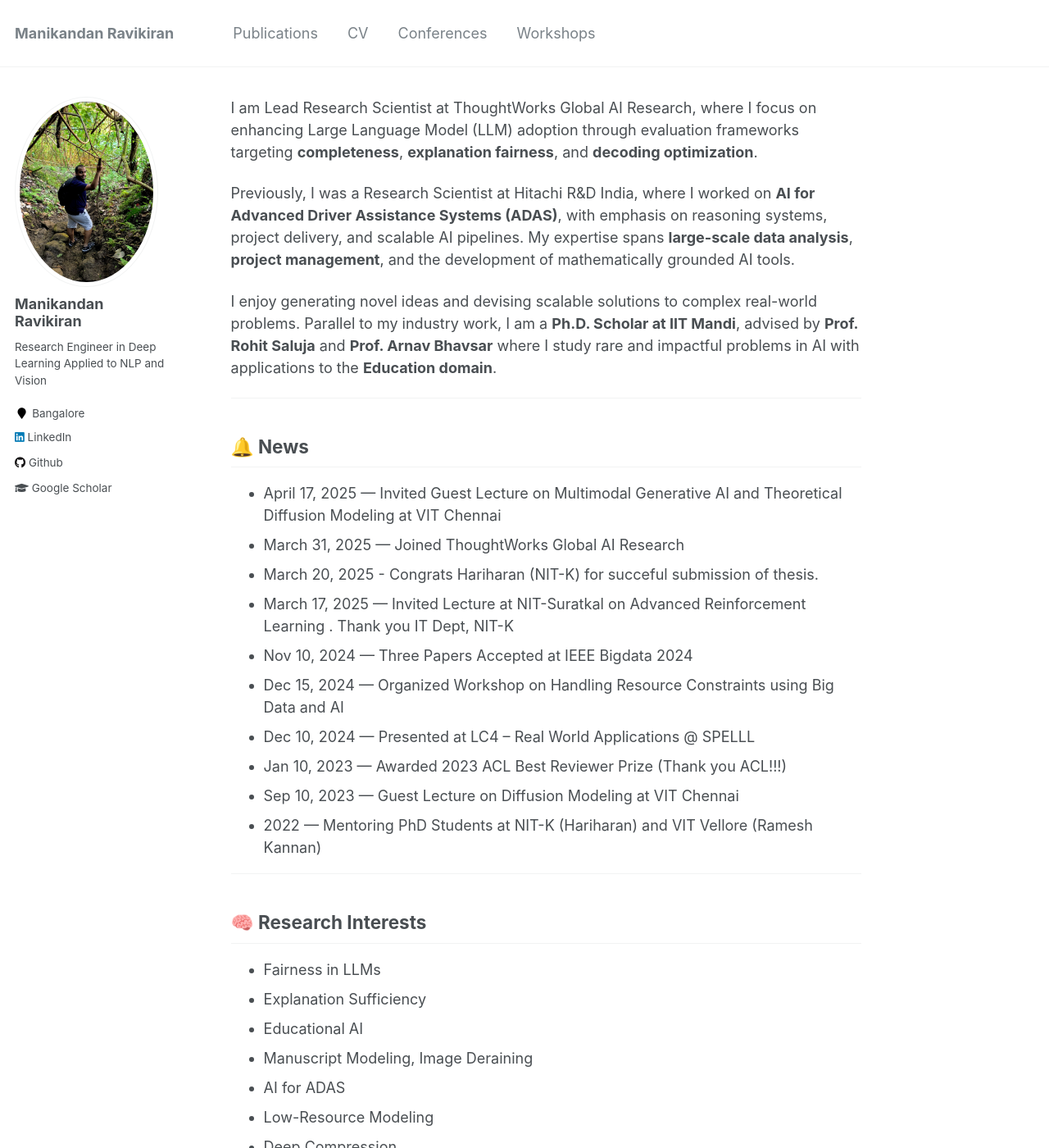
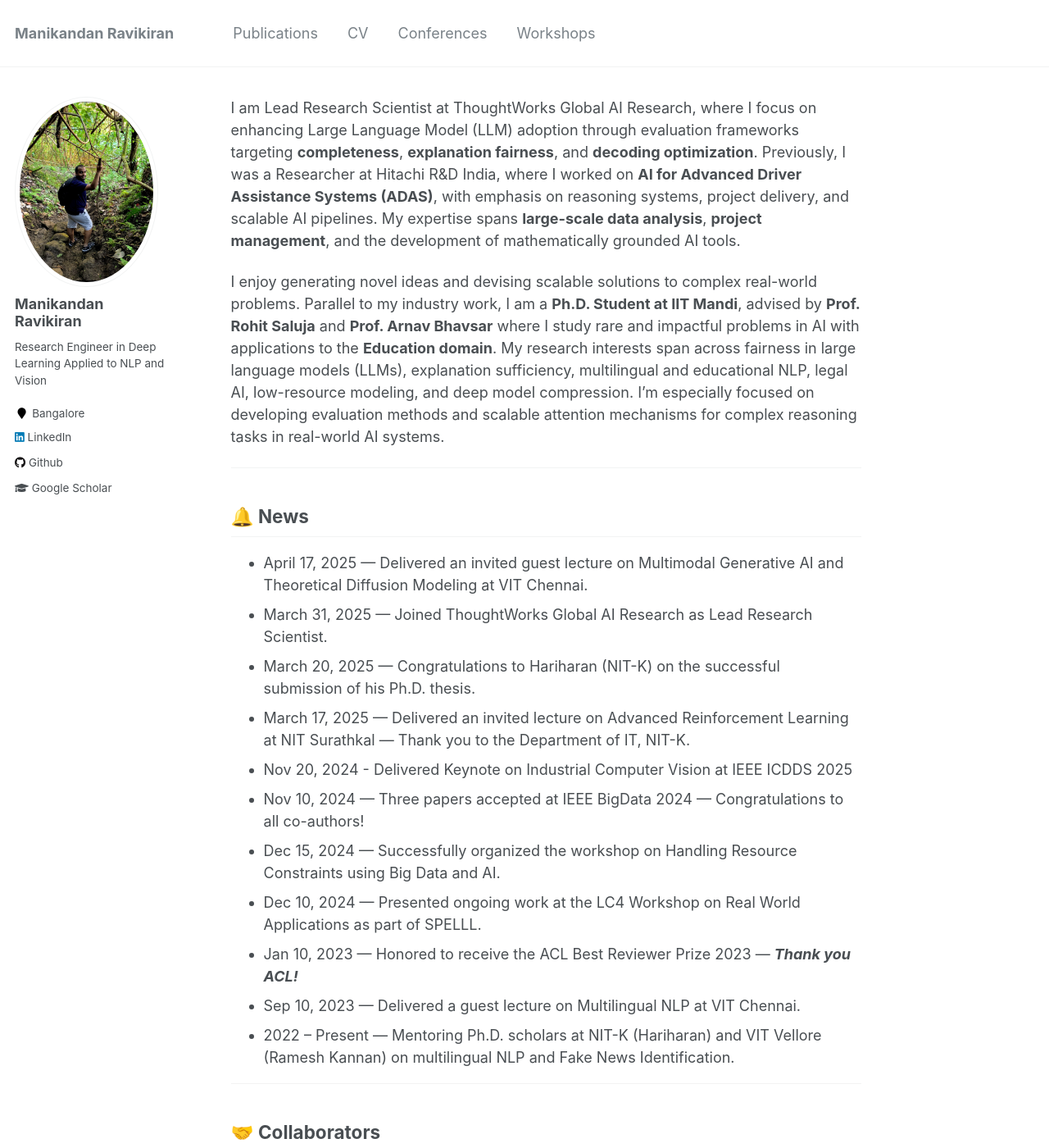
Before and after one commit to manikandan-ravikiran/manikandan-ravikiran.github.io, a Jekyll site: the page built from _pages/about.md, in a window 1280 px wide and 1400 px high. Shown: the whole window at 82% size. Built offline with Jekyll 4.4.1, drawn with Linux system fonts in a browser that asks for light colours; some of the changed text lies outside the part shown.

Commit message:
Update about.md

```diff
--- a/_pages/about.md
+++ b/_pages/about.md
@@ -6,52 +6,40 @@ redirect_from:
   - /about.html
 ---
 
-I am Lead Research Scientist at ThoughtWorks Global AI Research, where I focus on enhancing Large Language Model (LLM) adoption through evaluation frameworks targeting **completeness**, **explanation fairness**, and **decoding optimization**.
+I am Lead Research Scientist at ThoughtWorks Global AI Research, where I focus on enhancing Large Language Model (LLM) adoption through evaluation frameworks targeting **completeness**, **explanation fairness**, and **decoding optimization**. Previously, I was a Researcher at Hitachi R&D India, where I worked on **AI for Advanced Driver Assistance Systems (ADAS)**, with emphasis on reasoning systems, project delivery, and scalable AI pipelines. My expertise spans **large-scale data analysis**, **project management**, and the development of mathematically grounded AI tools.
 
-Previously, I was a Research Scientist at Hitachi R&D India, where I worked on **AI for Advanced Driver Assistance Systems (ADAS)**, with emphasis on reasoning systems, project delivery, and scalable AI pipelines. My expertise spans **large-scale data analysis**, **project management**, and the development of mathematically grounded AI tools.
-
-I enjoy generating novel ideas and devising scalable solutions to complex real-world problems. Parallel to my industry work, I am a **Ph.D. Scholar at IIT Mandi**, advised by **Prof. Rohit Saluja** and **Prof. Arnav Bhavsar** where I study rare and impactful problems in AI with applications to the **Education domain**.
+I enjoy generating novel ideas and devising scalable solutions to complex real-world problems. Parallel to my industry work, I am a **Ph.D. Student at IIT Mandi**, advised by **Prof. Rohit Saluja** and **Prof. Arnav Bhavsar** where I study rare and impactful problems in AI with applications to the **Education domain**. My research interests span across fairness in large language models (LLMs), explanation sufficiency, multilingual and educational NLP, legal AI, low-resource modeling, and deep model compression. I’m especially focused on developing evaluation methods and scalable attention mechanisms for complex reasoning tasks in real-world AI systems.
 
 ---
 
 
 ## 🔔 News
 
-- April 17, 2025 — Invited Guest Lecture on Multimodal Generative AI and Theoretical Diffusion Modeling at VIT Chennai
-- March 31, 2025 — Joined ThoughtWorks Global AI Research
-- March 20, 2025 - Congrats Hariharan (NIT-K) for succeful submission of thesis.
-- March 17, 2025 — Invited Lecture at NIT-Suratkal on Advanced Reinforcement Learning . Thank you IT Dept, NIT-K
-- Nov 10, 2024 — Three Papers Accepted at IEEE Bigdata 2024
-- Dec 15, 2024 — Organized Workshop on Handling Resource Constraints using Big Data and AI
-- Dec 10, 2024 — Presented at LC4 – Real World Applications @ SPELLL
-- Jan 10, 2023 — Awarded 2023 ACL Best Reviewer Prize  (Thank you ACL!!!)
-- Sep 10, 2023 — Guest Lecture on Diffusion Modeling at VIT Chennai
-- 2022 — Mentoring PhD Students at NIT-K (Hariharan) and VIT Vellore (Ramesh Kannan)
+- April 17, 2025 — Delivered an invited guest lecture on Multimodal Generative AI and Theoretical Diffusion Modeling at VIT Chennai.
+- March 31, 2025 — Joined ThoughtWorks Global AI Research as Lead Research Scientist.
+- March 20, 2025 — Congratulations to Hariharan (NIT-K) on the successful submission of his Ph.D. thesis.
+- March 17, 2025 — Delivered an invited lecture on Advanced Reinforcement Learning at NIT Surathkal — Thank you to the Department of IT, NIT-K.
+- Nov 20, 2024 - Delivered Keynote on Industrial Computer Vision at IEEE ICDDS 2025
+- Nov 10, 2024 — Three papers accepted at IEEE BigData 2024 — Congratulations to all co-authors!
+- Dec 15, 2024 — Successfully organized the workshop on Handling Resource Constraints using Big Data and AI.
+- Dec 10, 2024 — Presented ongoing work at the LC4 Workshop on Real World Applications as part of SPELLL.
+- Jan 10, 2023 — Honored to receive the ACL Best Reviewer Prize 2023 — ***Thank you ACL!***
+- Sep 10, 2023 — Delivered a guest lecture on Multilingual NLP at VIT Chennai.
+- 2022 – Present — Mentoring Ph.D. scholars at NIT-K (Hariharan) and VIT Vellore (Ramesh Kannan) on multilingual NLP and Fake News Identification.
 
----
-
-## 🧠 Research Interests
-
-- Fairness in LLMs
-- Explanation Sufficiency
-- Educational AI
-- Manuscript Modeling, Image Deraining
-- AI for ADAS
-- Low-Resource Modeling
-- Deep Compression
-- Legal AI and its Applications
 
 ---
 
 ## 🤝 Collaborators
 
+- Dr. Martin Klignkit (Kyocera Innovation Labs, Japan)
+- Dr. Shinichi Satoh and team (National Institute of Informatics, Japan)
+- Dr. Andreas Dengel, Sheraz Ahmed, Jorn Hees (DFKI Germany)
 - Dr. Snehanshu Saha (APP CAIR, BITS Pilani)
 - Dr. Vinay Namboodiri (DelTA Lab, IIT Kanpur)
+- Dr. Bharathi Raja Asoka Chakravarthi (National University of Ireland, Galway)
 - Dr. Gaurav Sharma (IIT-K / INRIA-THOTH / NEC Media Analytics USA)
-- Dr. Shinichi Satoh and team (National Institute of Informatics, Japan)
-- Dr. Andreas Dengel, Sheraz Ahmed, Jorn Hees (DFKI Germany)
-- Dr. Bharathi Raja Asoka Chakravarthi (National University of Ireland, Galway)
-- Dr. Anand Kumar (NIT Karnataka, Surathkal)
+- Dr. Anand Kumar Madasamy (NIT Karnataka, Surathkal)
 - Dr. Sangeetha Sivanesan (NIT Tiruchirapalli)
 - Dr. Ratnavel Rajalakshmi (VIT Vellore)
 
@@ -136,8 +124,8 @@ I enjoy generating novel ideas and devising scalable solutions to complex real-w
 **Professional Services**
 - TPC Member: ACM ICMR (2019), IEEE ICDDS (2022), FIRE (2021, 2022), DravidianLangTech
 (2024,2023, 2022, 2021), LTEDI (2024,2023, 2022, 2021)
-- Reviewer: ACL (2025, 2024,2023, 2020, 2017), EMNLP (2023, 2022), AACL (2022, 2020), EACL (2021, 2023) ,
-NAACL (2018), COLING (2024,2018), IEEE Bigdata (2020), ACM ICMR (2019), IEEE ICMLA (2023), IEEE ICDDS
+- Reviewer: ACL (2025, 2024,2023, 2020, 2017), EMNLP (2024, 2023, 2022), AACL (2024, 2022, 2020), EACL (2021, 2023) , AIED(2025),
+NAACL (2024, 2018), COLING (2024,2018), IEEE Bigdata (2020), ACM ICMR (2019), IEEE ICMLA (2023), IEEE ICDDS
 (2022), FIRE (2021, 2022), DravidianLangTech (2023, 2022, 2021), LTEDI (2023, 2022, 2021), Springer Language
 Resources and Evaluation Journal, Elseivier Engineering Applications of Artificial Intelligence, ACM Transactions on
 Asian and Low-Resource Language Information Processing, Springer Nature Computer Science Journal, Taylor & Francis
```
Also changed, not shown: other parts of _pages/about.md (+0 -1 lines).
